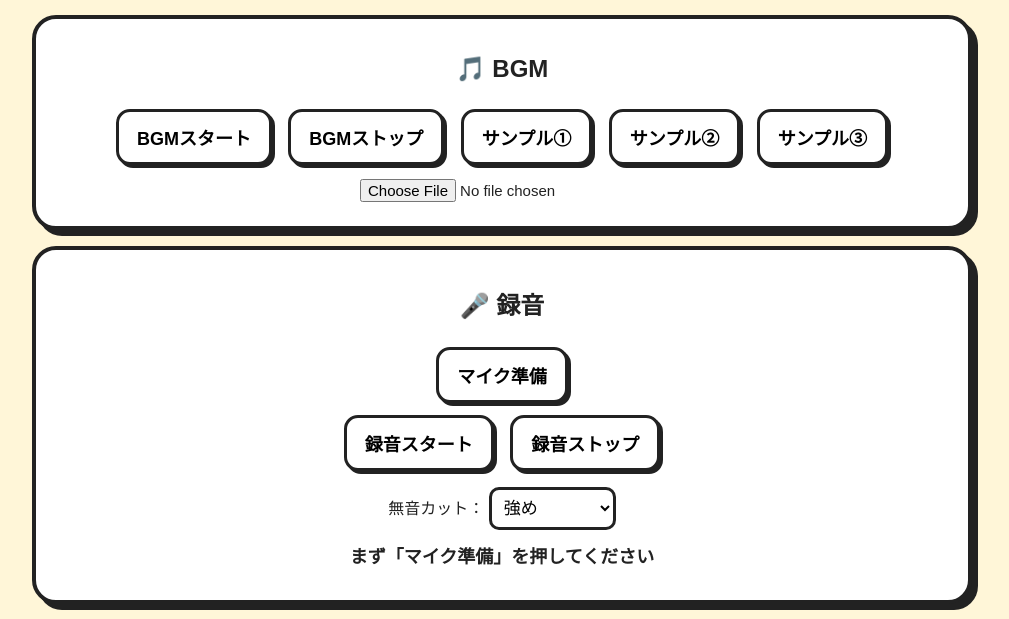
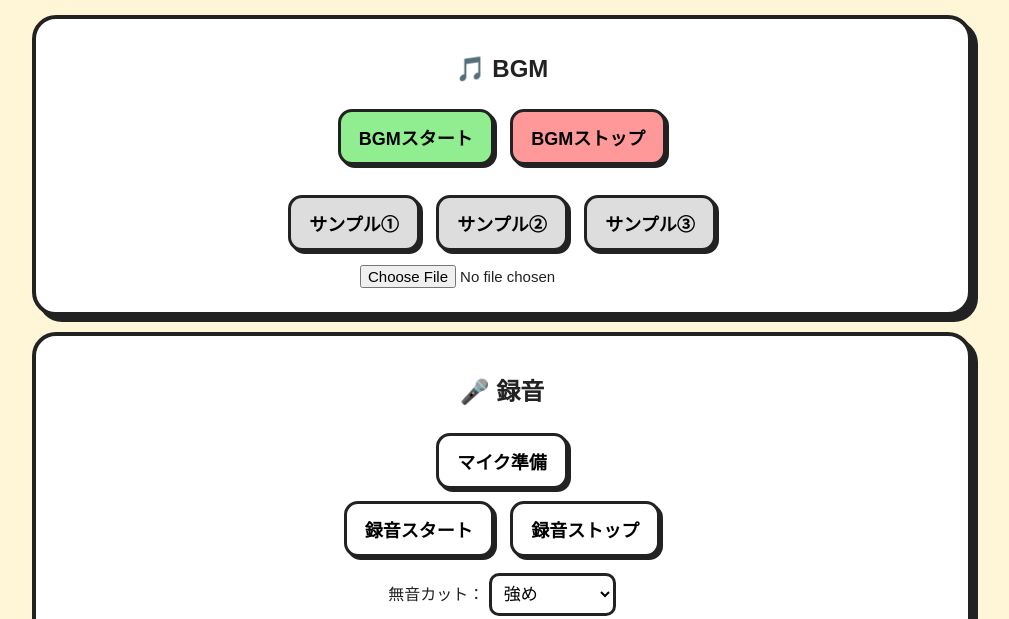
Before and after one commit to awajima3578-lang/-DJ-, a plain HTML site: page index.html in a window 1280 px wide. Shown: the part 130-749 px from the top of the page, without its empty margins (138-1147 px from the left). Drawn offline with Linux system fonts and the light colour scheme.

Commit message:
Update index.html

```diff
--- a/index.html
+++ b/index.html
@@ -18,6 +18,24 @@ button{cursor:pointer;font-family:inherit;}
 .selected{outline:7px solid #ffd400;}
 .recording{background:#ff6666!important;color:#fff;}
 .ready{background:#ccff90!important;}
+.recording{background:#ff6666!important;color:#fff;}
+.ready{background:#ccff90!important;}
+
+#bgmPlay{
+  background:#90ee90;
+}
+
+#bgmStop{
+  background:#ff9999;
+}
+
+#sample1,
+#sample2,
+#sample3{
+  background:#dddddd;
+}
+
+.status{font-size:18px;min-height:30px;margin:12px 0;font-weight:bold;}
 .status{font-size:18px;min-height:30px;margin:12px 0;font-weight:bold;}
 .setting{font-size:16px;margin:10px 0;}
 select{font-size:17px;padding:8px;border:3px solid #222;border-radius:10px;background:#fff;}
@@ -36,7 +54,7 @@ input[type="file"]{font-size:15px;margin:8px;}
 <h2>🎵 BGM</h2>
 <button class="control-button" id="bgmPlay">BGMスタート</button>
 <button class="control-button" id="bgmStop">BGMストップ</button>
-
+<br><br>
 <button class="control-button" id="sample1">サンプル①</button>
 <button class="control-button" id="sample2">サンプル②</button>
 <button class="control-button" id="sample3">サンプル③</button>
```
